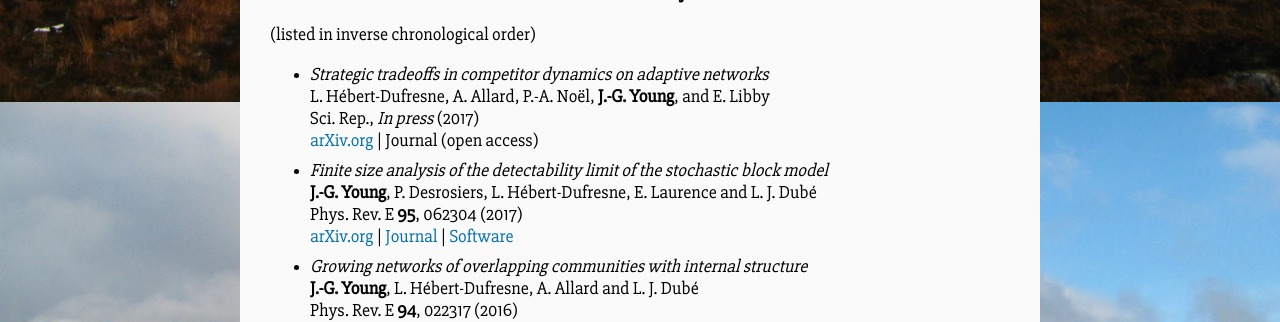
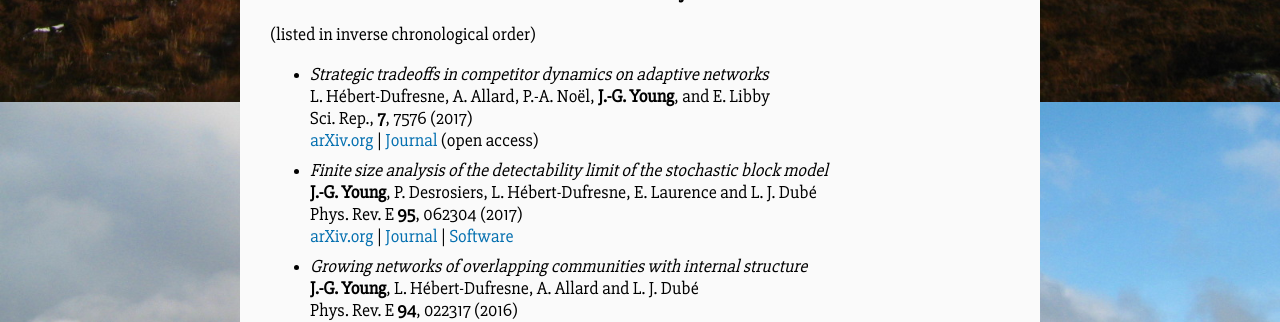
Before and after one commit to jg-you/jg-you.github.io, a Jekyll site: the page built from publications.md, in a window 1280 px wide and 900 px high, scrolled down 705 px. Shown: the part 153-475 px from the top of the window. Built offline with Jekyll 4.4.1, drawn with Linux system fonts in a browser that asks for light colours; comment, search, counter and statistics services are not loaded.

Commit message:
SBVM in sci rep.

```diff
--- a/publications.md
+++ b/publications.md
@@ -23,8 +23,8 @@ G. St-Onge, **J.-G. Young**, E. Laurence, C. Murphy, L. J. Dubé<br/>
 
 * _Strategic tradeoffs in competitor dynamics on adaptive networks_ <br/>
 L. Hébert-Dufresne, A. Allard, P.-A. Noël, **J.-G. Young**,  and E. Libby<br/>
-Sci. Rep., *In press* (2017)<br/>
-[arXiv.org](http://arxiv.org/abs/1607.04632) | Journal (open access)
+Sci. Rep., **7**, 7576 (2017)<br/>
+[arXiv.org](http://arxiv.org/abs/1607.04632) | [Journal](http://dx.doi.org/10.1038/s41598-017-07621-x) (open access)
 
 * _Finite size analysis of the detectability limit of the stochastic block model_ <br/>
 **J.-G. Young**, P. Desrosiers, L. Hébert-Dufresne, E. Laurence and L. J. Dubé<br/>
```
